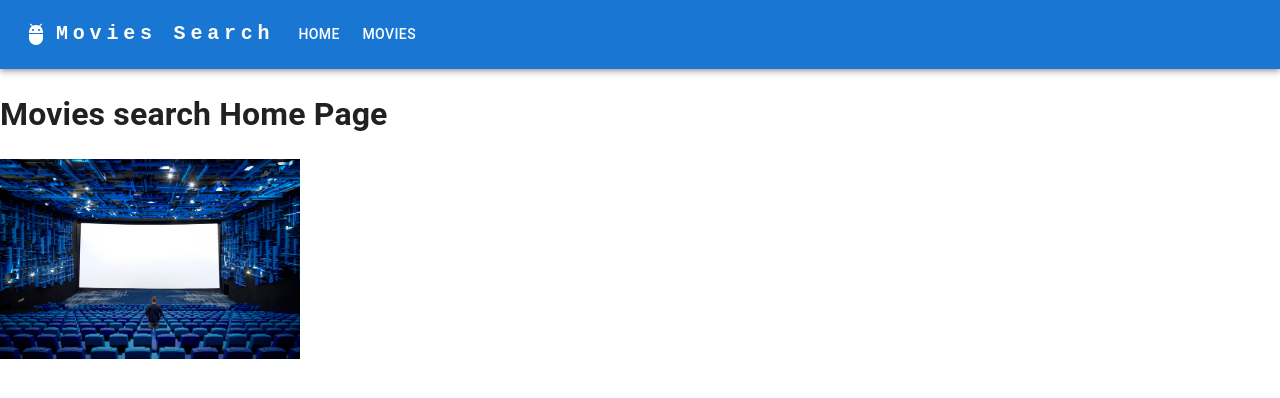
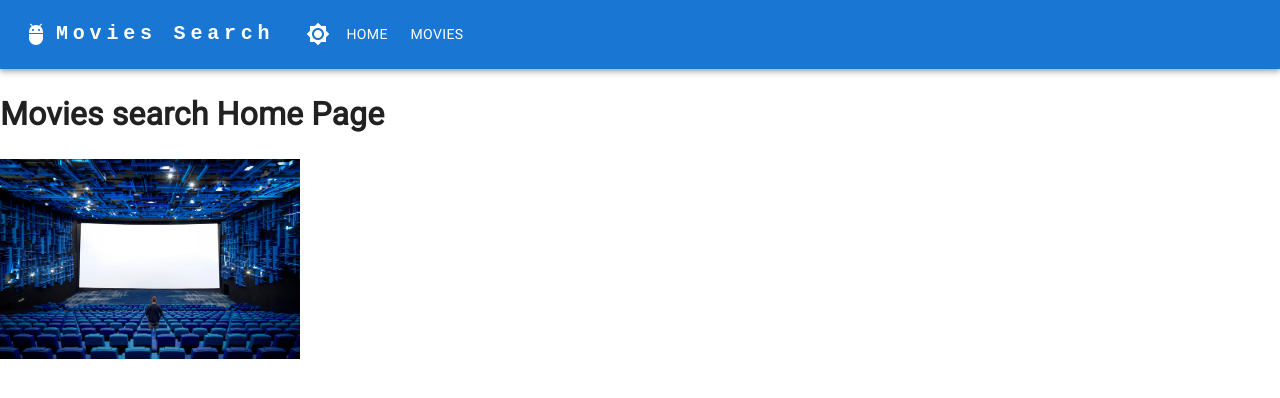
Before and after one commit to smerch88/next_js_movies, a Next.js app: page / in a window 1280 px wide. Shown: the top 398 px of the page. Built offline with nearby package versions, Linux system fonts and the light colour scheme.

Commit message:
feat: add theme switching

```diff
--- a/src/components/Header.tsx
+++ b/src/components/Header.tsx
@@ -9,6 +9,9 @@ import Container from "@mui/material/Container";
 import Button from "@mui/material/Button";
 import MenuItem from "@mui/material/MenuItem";
 import AdbIcon from "@mui/icons-material/Adb";
+import Brightness4Icon from "@mui/icons-material/Brightness4";
+import Brightness7Icon from "@mui/icons-material/Brightness7";
+import { useTheme } from "@mui/material";
 
 import { FC, useState } from "react";
 import Link from "next/link";
@@ -18,8 +21,10 @@ const pages = [
   { id: "2", title: "Movies", link: "/movies" },
 ];
 
-const Header: FC = () => {
+const Header: FC<HeaderProps> = ({ toggleTheme }) => {
   const [anchorElNav, setAnchorElNav] = useState<null | HTMLElement>(null);
+
+  const theme = useTheme();
 
   const handleOpenNavMenu = (event: React.MouseEvent<HTMLElement>) => {
     setAnchorElNav(event.currentTarget);
@@ -51,7 +56,13 @@ const Header: FC = () => {
           >
             Movies Search
           </Typography>
-
+          <IconButton sx={{ ml: 1 }} onClick={toggleTheme} color="inherit">
+            {theme.palette.mode === "dark" ? (
+              <Brightness4Icon />
+            ) : (
+              <Brightness7Icon />
+            )}
+          </IconButton>
           <Box sx={{ flexGrow: 1, display: { xs: "flex", md: "none" } }}>
             <IconButton
               size="large"
--- a/src/components/Layout.tsx
+++ b/src/components/Layout.tsx
@@ -1,14 +1,14 @@
 import { FC, ReactNode } from "react";
-
 import Header from "./Header";
 
-type layoutProps = {
+type LayoutProps = {
   children: ReactNode;
+  toggleTheme: () => void;
 };
 
-const Layout: FC<layoutProps> = ({ children }) => (
+const Layout: FC<LayoutProps> = ({ children, toggleTheme }) => (
   <>
-    <Header />
+    <Header toggleTheme={toggleTheme} />
     {children}
   </>
 );
--- a/src/pages/_app.tsx
+++ b/src/pages/_app.tsx
@@ -1,20 +1,35 @@
 import type { AppProps } from "next/app";
 import Layout from "@/components/Layout";
 
-import { theme } from "@/styles/theme/theme";
-import { CssBaseline, ThemeProvider } from "@mui/material";
+import { useState } from "react";
+
+import "@fontsource/roboto";
+import {
+  CssBaseline,
+  ThemeProvider,
+  createTheme,
+  PaletteMode,
+} from "@mui/material";
+import { lightTheme, darkTheme } from "@/styles/theme/theme";
 
 import { Provider } from "react-redux";
 import { PersistGate } from "redux-persist/integration/react";
 import { persistor, store } from "@/redux/store";
 
-const App = ({ Component, pageProps }: AppProps) => (
+const App = ({ Component, pageProps }: AppProps) => {
+  const [isDarkTheme, setIsDarkTheme] = useState(false);
+
+  const toggleTheme = () => {
+    setIsDarkTheme((prevTheme) => !prevTheme);
+  };
+
+  return (
     <>
       <Provider store={store}>
         <PersistGate loading={null} persistor={persistor}>
-        <ThemeProvider theme={theme}>
+          <ThemeProvider theme={isDarkTheme ? darkTheme : lightTheme}>
             <CssBaseline />
-          <Layout>
+            <Layout toggleTheme={toggleTheme}>
               <Component {...pageProps} />
             </Layout>
           </ThemeProvider>
@@ -22,5 +37,6 @@ const App = ({ Component, pageProps }: AppProps) => (
       </Provider>
     </>
   );
+};
 
 export default App;
--- a/src/styles/theme/theme.ts
+++ b/src/styles/theme/theme.ts
@@ -1,3 +1,13 @@
 import { createTheme } from "@mui/material";
 
-export const theme = createTheme({});
+export const lightTheme = createTheme({
+  palette: {
+    mode: "light",
+  },
+});
+
+export const darkTheme = createTheme({
+  palette: {
+    mode: "dark",
+  },
+});
--- a/src/types.d.ts
+++ b/src/types.d.ts
@@ -57,3 +57,7 @@ interface FormValues {
   movieType: string;
   movieYear: string;
 }
+
+interface HeaderProps {
+  toggleTheme: () => void;
+}
```
Lines whose indentation alone changed are shown as unchanged.
